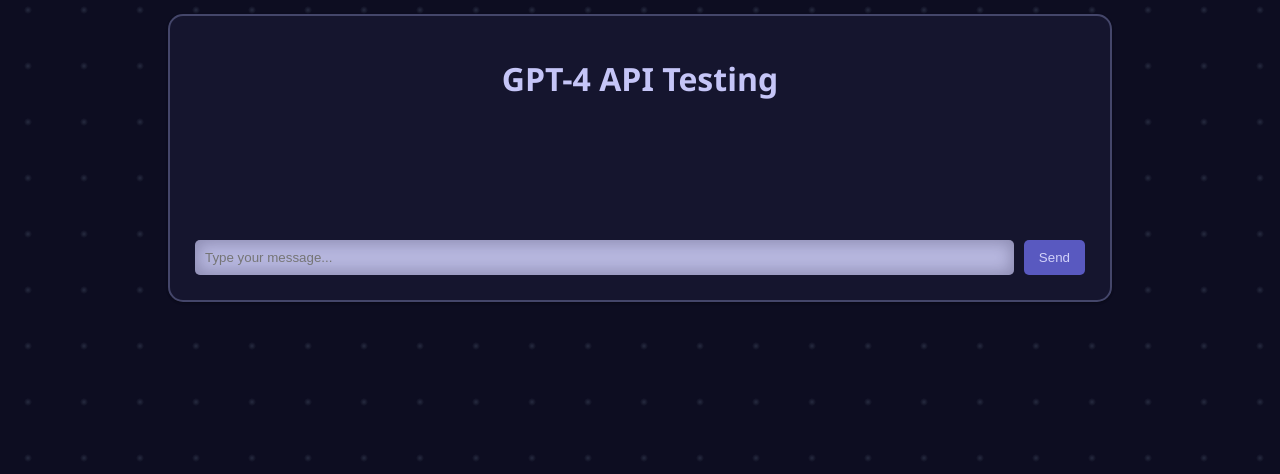
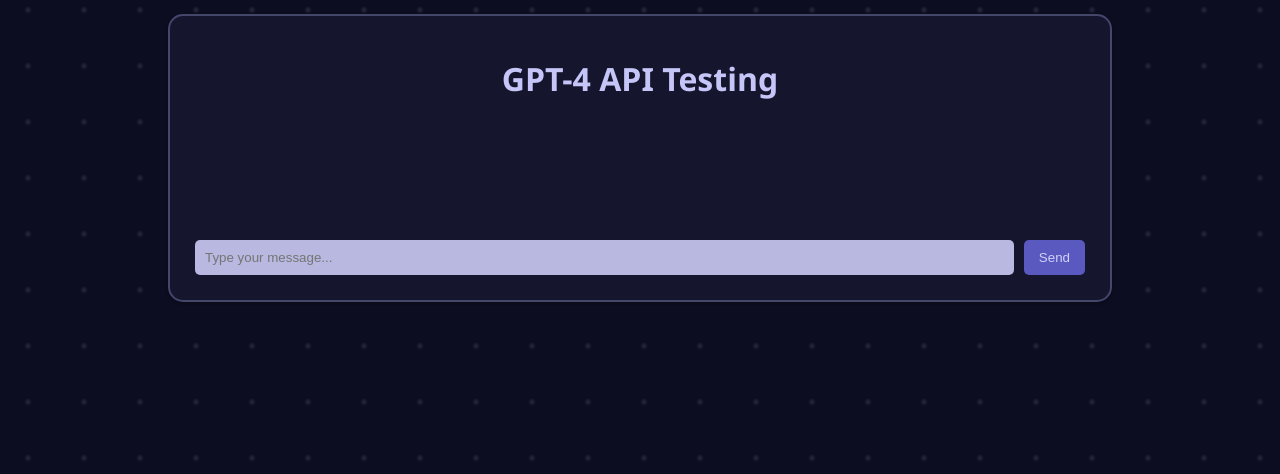
Before and after one commit to AVGVSTVS96/flaskGPT, a Flask app: page / in a window 1280 px wide, with the pointer over the restyled element. Shown: the part 242-716 px from the top of the page. Run offline with Flask 2, Linux system fonts and the light colour scheme.

Commit message:
user-input styling updates
removed background color from user-input:focus
removed user-input:hover and moved it's box shadow to focus instead

```diff
--- a/static/styles.css
+++ b/static/styles.css
@@ -62,14 +62,9 @@ body {
   color: hsl(240, 25%, 25%);
 }
 
-#user-input:hover {
-  box-shadow: inset 0px 0px 16px 3px hsla(245, 40%, 15%, 0.28);
-}
-
 #user-input:focus {
   outline: none;
-  background-color: hsl(240, 30%, 75%);
-  box-shadow: inset 0px 0px 16px 3px hsla(245, 40%, 15%, 0.28);
+  box-shadow: inset 0px 0px 16px 2px hsla(245, 90%, 15%, 0.28);
 }
 
 h1 {
```
